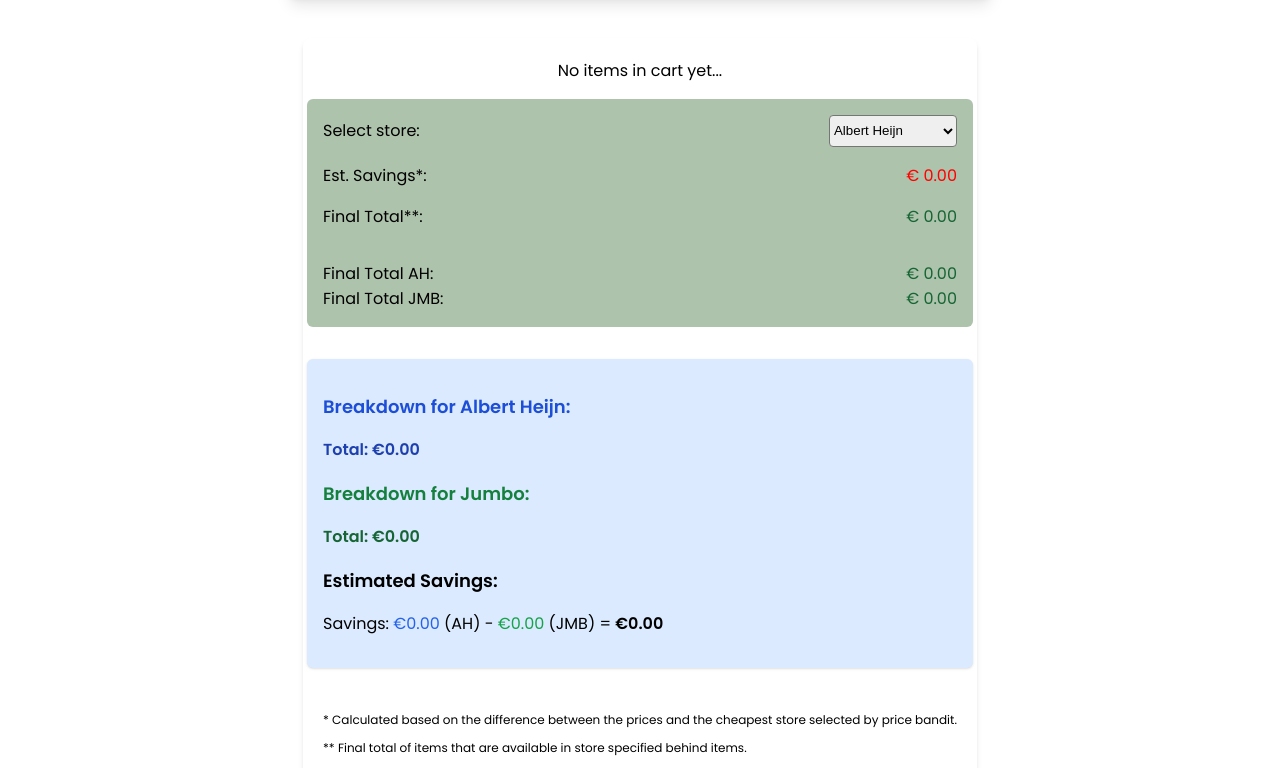
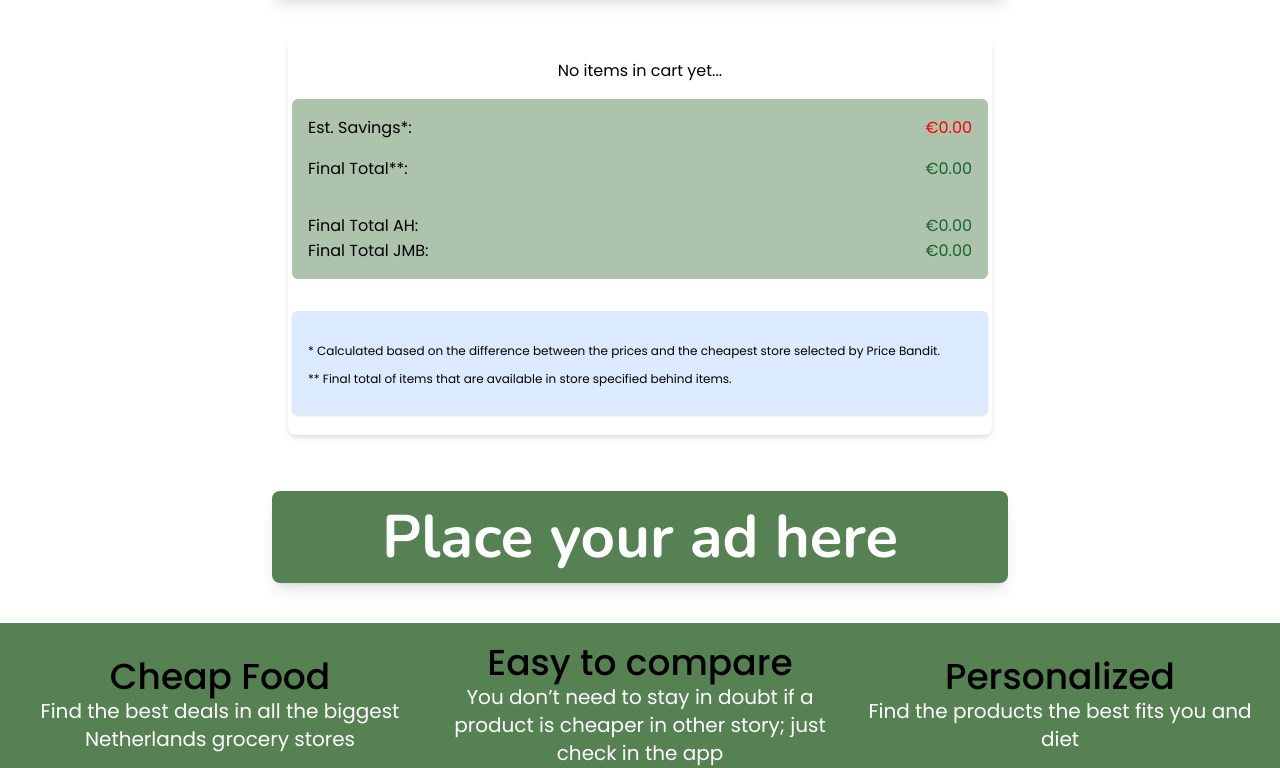
Before and after one commit to Lupphes/hebbes, a Next.js app in the folder frontend/: page /cart in a window 1280 px wide. Shown: the part 519-1287 px from the top of the page. Built offline with nearby package versions, Linux system fonts and the light colour scheme.

Commit message:
feat(#99): Oh Well 4

```diff
--- a/frontend/src/components/Cart.tsx
+++ b/frontend/src/components/Cart.tsx
@@ -1,205 +1,261 @@
-'use client';
+import React, { useState, useEffect } from 'react';
 import type { NextPage } from 'next';
 import CartRow from '@/components/CartRow';
-import React, { useState, useEffect } from 'react';
 
-const findKeyWithLowestSum = (
-  adjustedSumByItemInfoKey: SumByItemInfoKey
-): LowestHighest => {
-  let lowestKey: string = '';
-  let lowestSum: number = 0;
-  let highestSum: number = 0;
-  let unchanged: boolean = true;
+interface SumByItemInfoKey {
+  [key: string]: { sum: number };
+}
 
-  Object.keys(adjustedSumByItemInfoKey).forEach((key) => {
-    const sum = adjustedSumByItemInfoKey[key].sum;
-    if (unchanged) {
-      unchanged = false;
-      lowestSum = sum;
-      lowestKey = key;
-      highestSum = sum;
+interface FinalTotals {
+  AH: number;
+  JMB: number;
+  total: number;
+  savings: number;
+  savingsActual: number;
 }
-    if (sum < lowestSum) {
-      lowestSum = sum;
-      lowestKey = key;
+
+const Cart: NextPage<{ items: Item[] }> = ({ items }) => {
+  const [selectedStores, setSelectedStores] = useState<{
+    [key: number]: number;
+  }>({});
+  const [cartItems, setCartItems] = useState<Item[]>(items);
+  const [finalTotals, setFinalTotals] = useState<FinalTotals>({
+    AH: 0,
+    JMB: 0,
+    total: 0,
+    savings: 0,
+    savingsActual: 0,
+  });
+
+  useEffect(() => {
+    // Initialize selectedStores based on items
+    const initialStores = items.reduce((stores, item) => {
+      const priceAH = item.item_info['ah']?.price;
+      const priceJMB = item.item_info['jmb']?.price;
+
+      let cheaperStoreId = 1; // Default to Albert Heijn (store ID 1)
+      if (priceAH !== undefined && priceJMB !== undefined) {
+        cheaperStoreId = priceAH <= priceJMB ? 1 : 2; // Choose the cheaper store
+      } else if (!priceAH && priceJMB !== undefined) {
+        cheaperStoreId = 2; // Choose Jumbo if AH price is not available
       }
-    if (sum > highestSum) {
-      highestSum = sum;
+
+      return { ...stores, [item.id]: cheaperStoreId };
+    }, {});
+
+    setSelectedStores(initialStores);
+
+    // Update cartItems based on items
+    setCartItems(items);
+
+    // Update totals based on the new items and initialStores
+    calculateAndUpdateTotals(items, initialStores);
+  }, [items]);
+
+  const calculateAndUpdateTotals = (items: Item[], stores: any) => {
+    let totalAH = 0,
+      totalJMB = 0,
+      total = 0,
+      totalCheapest = 0,
+      totalExpensive = 0,
+      totalSelected = 0;
+
+    items.forEach((item) => {
+      const priceAH = item.item_info['ah']?.price;
+      const priceJMB = item.item_info['jmb']?.price;
+      const selectedStoreId = stores[item.id];
+
+      // Add to total based on selected store
+      if (selectedStoreId === 1 && priceAH !== undefined) {
+        totalAH += priceAH * item.cartQuantity;
+        total += priceAH * item.cartQuantity;
+      } else if (selectedStoreId === 2 && priceJMB !== undefined) {
+        totalJMB += priceJMB * item.cartQuantity;
+        total += priceJMB * item.cartQuantity;
+      }
+
+      // Calculate totals for cheapest and most expensive options
+      if (priceAH !== undefined && priceJMB !== undefined) {
+        totalCheapest += Math.min(priceAH, priceJMB) * item.cartQuantity;
+        totalExpensive += Math.max(priceAH, priceJMB) * item.cartQuantity;
+      } else if (priceAH !== undefined) {
+        totalCheapest += priceAH * item.cartQuantity;
+        totalExpensive += priceAH * item.cartQuantity;
+      } else if (priceJMB !== undefined) {
+        totalCheapest += priceJMB * item.cartQuantity;
+        totalExpensive += priceJMB * item.cartQuantity;
+      }
+
+      // Total cost based on selected stores
+      if (selectedStoreId === 1 && priceAH !== Infinity) {
+        totalSelected += priceAH * item.cartQuantity;
+      } else if (selectedStoreId === 2 && priceJMB !== Infinity) {
+        totalSelected += priceJMB * item.cartQuantity;
       }
     });
-  const item: LowestHighest = {
-    lowestKey,
-    lowestSum,
-    highestSum,
-  };
-  return item;
+
+    const savings = totalExpensive - totalCheapest;
+    const moreExpensiveTotal = totalExpensive - totalSelected;
+    const savingsActual = Math.abs(moreExpensiveTotal);
+    setFinalTotals({
+      AH: totalAH,
+      JMB: totalJMB,
+      total,
+      savings,
+      savingsActual,
+    });
   };
 
-const Cart: NextPage<{
-  items: Item[];
-  sumByItemInfoKey: SumByItemInfoKey;
-  adjustedSum: SumByItemInfoKey;
-}> = ({ items, sumByItemInfoKey, adjustedSum }) => {
-  const result = findKeyWithLowestSum(adjustedSum);
-  const [selectedStore, setSelectedStore] = useState<string>('ah');
+  useEffect(() => {
+    calculateAndUpdateTotals(cartItems, selectedStores);
+  }, [cartItems, selectedStores]);
 
-  const handleSelectChange = (event: React.ChangeEvent<HTMLSelectElement>) => {
-    setSelectedStore(event.target.value);
+  const handleItemStoreChange = (itemId: number, storeId: number) => {
+    setSelectedStores((prevStores) => {
+      const newStores = { ...prevStores, [itemId]: storeId };
+      calculateAndUpdateTotals(cartItems, newStores);
+      return newStores;
+    });
   };
 
-  // Calculate estimated savings
-  const estimatedSavings = result ? result.highestSum - result.lowestSum : 0;
-  const finalTotalAH = items.reduce((total, item) => {
-    return item.item_info['ah']
-      ? total + item.item_info['ah'].price * item.cartQuantity
-      : total;
-  }, 0);
+  const handleItemUpdate = (updatedItem: Item) => {
+    setCartItems((prevItems) => {
+      return prevItems.map((item) => {
+        if (item.id === updatedItem.id) {
+          // Ensure the quantity is not less than 1
+          const safeQuantity = Math.max(updatedItem.cartQuantity, 1);
+          return { ...item, cartQuantity: safeQuantity };
+        }
+        return item;
+      });
+    });
+  };
 
-  const finalTotalJMB = items.reduce((total, item) => {
-    return item.item_info['jmb']
-      ? total + item.item_info['jmb'].price * item.cartQuantity
-      : total;
-  }, 0);
-  const finalTotal = items.reduce((total, item) => {
-    const storePrice = item.item_info[selectedStore]
-      ? item.item_info[selectedStore].price
-      : item.item_info[Object.keys(item.item_info)[0]].price; // Fallback to the first available store's price
-    return total + storePrice * item.cartQuantity;
-  }, 0);
+  const handleItemDelete = (itemId: number) => {
+    const updatedItems = cartItems.filter((item) => item.id !== itemId);
+    setCartItems(updatedItems);
+
+    const localCart = localStorage.getItem('cart');
+    let cartItemsInStorage: Item[] = localCart ? JSON.parse(localCart) : [];
+    cartItemsInStorage = cartItemsInStorage.filter(
+      (item) => item.id !== itemId
+    );
+    localStorage.setItem('cart', JSON.stringify(cartItemsInStorage));
+
+    calculateAndUpdateTotals(updatedItems, selectedStores);
+  };
 
   return (
     <div className='mb-4 flex flex-col items-center justify-center gap-4 rounded-lg bg-white p-5 shadow-md'>
-      {/* Cards for each item */}
-      {items.length > 0 ? (
-        items.map((item: Item) => (
+      {/* Items */}
+      {cartItems.length > 0 ? (
+        cartItems.map((item) => (
           <CartRow
+            key={item.id}
             item={item}
-            result={result}
-            selectedStore={selectedStore}
-            key={item.id}
+            selectedStore={selectedStores[item.id]}
+            onStoreChange={handleItemStoreChange}
+            onItemUpdate={handleItemUpdate}
+            onItemDelete={handleItemDelete}
           />
         ))
       ) : (
         <div className='text-center'>No items in cart yet...</div>
       )}
 
-      {/* Cart totals and options */}
-      <div className='w-full rounded-md bg-silver p-4 '>
-        {/* Select Store */}
-        <div className='mb-4 flex items-center justify-between'>
-          <span>Select store:</span>
-          <select
-            onChange={handleSelectChange}
-            className='border-gray-300 h-8 w-32 rounded border'
-          >
-            <option value='ah'>Albert Heijn</option>
-            <option value='jmb'>Jumbo</option>
-          </select>
-        </div>
-
-        {/* Est. Savings and Final Total */}
+      {/* Totals and Savings */}
+      <div className='w-full rounded-md bg-silver p-4'>
         <div className='mb-4 flex items-center justify-between'>
           <span>Est. Savings*:</span>
-          <span className='text-red'>
-            <span className='text-red'>€ {estimatedSavings.toFixed(2)}</span>
-          </span>
+          <span className='text-red'>€{finalTotals.savings.toFixed(2)}</span>
         </div>
         <div className='flex items-center justify-between'>
           <span>Final Total**:</span>
-          <span className='text-green-800'>€ {finalTotal.toFixed(2)}</span>
+          <span className='text-green-800'>
+            €{finalTotals.total.toFixed(2)}
+          </span>
         </div>
-
-        {/* Final Totals for AH and JMB */}
         <div className='mt-8 flex items-center justify-between'>
           <span>Final Total AH:</span>
-          <span className='text-green-800'>€ {finalTotalAH.toFixed(2)}</span>
+          <span className='text-green-800'>€{finalTotals.AH.toFixed(2)}</span>
         </div>
         <div className='flex items-center justify-between'>
           <span>Final Total JMB:</span>
-          <span className='text-green-800'>€ {finalTotalJMB.toFixed(2)}</span>
+          <span className='text-green-800'>€{finalTotals.JMB.toFixed(2)}</span>
         </div>
       </div>
 
       {/* Price Breakdown Section with Enhanced Styling */}
       <div className='mt-4 w-full rounded-md bg-blue-100 p-4 shadow'>
         {/* Breakdown for Albert Heijn */}
+        {finalTotals.AH > 0 && (
           <div className='mb-4'>
             <h3 className='mb-2 text-lg font-bold text-blue-700'>
               Breakdown for Albert Heijn:
             </h3>
-          {items.map(
-            (item) =>
-              item.item_info['ah'] && (
+            {cartItems.map((item) => {
+              if (item.item_info['ah'] && selectedStores[item.id] === 1) {
+                return (
                   <p key={item.id} className='text-sm'>
-                  {item.name}:{' '}
-                  <span className='text-blue-600'>
-                    €{item.item_info['ah'].price.toFixed(2)}
-                  </span>{' '}
-                  x {item.cartQuantity} ={' '}
-                  <span className='font-semibold'>
-                    €
+                    {item.name}: €{item.item_info['ah'].price.toFixed(2)} x{' '}
+                    {item.cartQuantity} = €
                     {(item.item_info['ah'].price * item.cartQuantity).toFixed(
                       2
                     )}
-                  </span>
                   </p>
-              )
-          )}
+                );
+              }
+              return null;
+            })}
             <p className='font-bold text-blue-800'>
-            Total: €{finalTotalAH.toFixed(2)}
+              Total: €{finalTotals.AH.toFixed(2)}
             </p>
           </div>
+        )}
 
         {/* Breakdown for Jumbo */}
+        {finalTotals.JMB > 0 && (
           <div className='mb-4'>
             <h3 className='mb-2 text-lg font-bold text-green-700'>
               Breakdown for Jumbo:
             </h3>
-          {items.map(
-            (item) =>
-              item.item_info['jmb'] && (
+            {cartItems.map((item) => {
+              if (item.item_info['jmb'] && selectedStores[item.id] === 2) {
+                return (
                   <p key={item.id} className='text-sm'>
-                  {item.name}:{' '}
-                  <span className='text-green-600'>
-                    €{item.item_info['jmb'].price.toFixed(2)}
-                  </span>{' '}
-                  x {item.cartQuantity} ={' '}
-                  <span className='font-semibold'>
-                    €
+                    {item.name}: €{item.item_info['jmb'].price.toFixed(2)}x{' '}
+                    {item.cartQuantity} = €
                     {(item.item_info['jmb'].price * item.cartQuantity).toFixed(
                       2
                     )}
-                  </span>
                   </p>
-              )
-          )}
+                );
+              }
+              return null;
+            })}
             <p className='font-bold text-green-800'>
-            Total: €{finalTotalJMB.toFixed(2)}
+              Total: €{finalTotals.JMB.toFixed(2)}
             </p>
           </div>
+        )}
 
         {/* Savings Breakdown */}
+        {finalTotals.JMB > 0 && (
           <div className='mb-4'>
             <h3 className='text-red-700 mb-2 text-lg font-bold'>
-            Estimated Savings:
+              Your Estimated Savings:
             </h3>
             <p>
-            Savings:{' '}
-            <span className='text-blue-600'>€{finalTotalAH.toFixed(2)}</span>{' '}
-            (AH) -{' '}
-            <span className='text-green-600'>€{finalTotalJMB.toFixed(2)}</span>{' '}
-            (JMB) ={' '}
-            <span className='text-red-800 font-semibold'>
-              €{estimatedSavings.toFixed(2)}
-            </span>
+              Cheaper by €{finalTotals.savingsActual.toFixed(2)} by shopping at
+              selected stores
             </p>
           </div>
-      </div>
+        )}
 
         <div className='text-gray-600 mt-4 w-full text-xs'>
           <p>
             * Calculated based on the difference between the prices and the
-          cheapest store selected by price bandit.
+            cheapest store selected by Price Bandit.
           </p>
           <p>
             ** Final total of items that are available in store specified behind
@@ -207,6 +263,7 @@ const Cart: NextPage<{
           </p>
         </div>
       </div>
+    </div>
   );
 };
 
--- a/frontend/src/components/CartRow.tsx
+++ b/frontend/src/components/CartRow.tsx
@@ -1,20 +1,16 @@
 import React, { FC, useState, useEffect, ChangeEvent } from 'react';
 import { useRouter } from 'next/navigation';
-import Image from 'next/image';
-import AH from '@/resources/AH.jpg';
-import JMB from '@/resources/JMB.jpg';
 
 interface CartRowProps {
   item: Item;
-  result: any;
-  selectedStore: string;
+  selectedStore: number;
+  onStoreChange: (itemId: number, storeId: number) => void;
+  onItemUpdate: (updatedItem: Item) => void; // new prop
+  onItemDelete?: (itemId: number) => void;
 }
 
-const findAveragePrice = (itemInfo: { [key: string]: ItemInfo }): number => {
+function findAveragePrice(itemInfo: { [key: string]: ItemInfo }): number {
   const keys = Object.keys(itemInfo);
-  if (keys.length === 0) {
-    return 0;
-  }
   let sum = 0;
   let count = 0;
   for (const key of keys) {
@@ -24,111 +20,110 @@ const findAveragePrice = (itemInfo: { [key: string]: ItemInfo }): number => {
     }
   }
   return count === 0 ? 0 : sum / count;
-};
+}
 
-const CartRow: FC<CartRowProps> = ({ item, result, selectedStore }) => {
+const CartRow: FC<CartRowProps> = ({
+  item,
+  selectedStore,
+  onStoreChange,
+  onItemUpdate,
+  onItemDelete,
+}) => {
   const router = useRouter();
-  const [cartItems, setCartItems] = useState<Item[]>([]);
+  const [cartItem, setCartItem] = useState<Item>(item);
 
   useEffect(() => {
-    if (typeof window !== 'undefined') {
-      const localCart = localStorage.getItem('cart');
-      if (localCart) {
-        setCartItems(JSON.parse(localCart));
-      } else {
-        localStorage.setItem('cart', JSON.stringify([]));
-        setCartItems([]);
-      }
-    }
-  }, []);
+    const localCart = localStorage.getItem('cart');
+    const cartItems = localCart ? JSON.parse(localCart) : [];
+    const foundItem = cartItems.find((ci: Item) => ci.id === item.id);
+    setCartItem(foundItem || item);
+  }, [item]);
 
-  const ClickableProductRow = (itemId: number) => {
-    router.push(`/single-product?id=${itemId}`);
+  useEffect(() => {
+    setCartItem(item);
+  }, [item]);
+
+  const handleStoreChange = (event: ChangeEvent<HTMLSelectElement>) => {
+    const newStoreId = parseInt(event.target.value);
+    onStoreChange(item.id, newStoreId);
+    const updatedItem = { ...item, selectedStore: newStoreId };
+    onItemUpdate(updatedItem);
   };
 
-  const handleInputChange = (event: ChangeEvent<HTMLInputElement>) => {
-    const newValue = event.target.value.replace(/[^0-9]/g, '');
-    const existingItemIndex = cartItems.findIndex(
-      (cartItem) => cartItem.id === item.id
+  const handleQuantityChange = (event: ChangeEvent<HTMLInputElement>) => {
+    const newQuantity = Math.max(1, parseInt(event.target.value)); // Ensure quantity is at least 1
+    const updatedItem = { ...item, cartQuantity: newQuantity };
+    onItemUpdate(updatedItem);
+
+    // Update the item in local storage
+    const localCart = localStorage.getItem('cart');
+    let cartItemsInStorage: Item[] = localCart ? JSON.parse(localCart) : [];
+    cartItemsInStorage = cartItemsInStorage.map((ci) =>
+      ci.id === item.id ? { ...ci, cartQuantity: newQuantity } : ci
     );
-    if (
-      newValue &&
-      existingItemIndex !== -1 &&
-      parseInt(newValue) !== cartItems[existingItemIndex].cartQuantity
-    ) {
-      cartItems[existingItemIndex].cartQuantity = parseInt(newValue);
-      localStorage.setItem('cart', JSON.stringify(cartItems));
-      window.location.reload();
+    localStorage.setItem('cart', JSON.stringify(cartItemsInStorage));
+  };
+
+  const handleDelete = () => {
+    if (onItemDelete) {
+      onItemDelete(item.id);
     }
   };
 
-  const ClickAbleRemoveCartItem = (item: Item) => {
-    const itemIndex = cartItems.findIndex(
-      (cartItem) => cartItem.id === item.id
-    );
-    if (itemIndex !== -1) {
-      cartItems.splice(itemIndex, 1);
-      localStorage.setItem('cart', JSON.stringify(cartItems));
-      window.location.reload();
-    }
+  const formatPrice = (price: number | undefined) => {
+    return price ? price.toFixed(2) : '0.00';
   };
 
-  const keysArray = Object.keys(item.item_info);
-  const selectedStoreInfo = item.item_info[selectedStore];
-  const storeToUse = selectedStoreInfo ? selectedStore : keysArray[0];
-  const storeImageSrc =
-    item.item_info[storeToUse]?.store_id === 1
-      ? AH.src
-      : item.item_info[storeToUse]?.store_id === 2
-      ? JMB.src
-      : '/'; // default image if none available
+  const subtotal = (price: number, quantity: number) => {
+    return formatPrice(price * quantity);
+  };
+
+  const availableStores = Object.keys(item.item_info);
+  const storeKey = selectedStore === 1 ? 'ah' : 'jmb';
+  const price = item.item_info[storeKey]?.price;
 
   return (
     <div className='flex w-full flex-row items-center justify-between space-x-1 rounded-lg bg-white p-2 shadow-md md:p-4'>
-      {/* Product Image and Name */}
-      <div onClick={() => ClickableProductRow(item.id)}>
+      <div onClick={() => router.push(`/single-product?id=${item.id}`)}>
         <img
-          className='mr-4 h-24 w-24 rounded-md sm:h-20 sm:w-20'
-          alt={item.name}
-          src={item.picture_link ? item.picture_link.url : '/'}
+          src={cartItem.picture_link?.url || '/default-image.jpg'}
+          alt={cartItem.name}
+          className='mr-4 h-24 w-24 rounded-md'
         />
-        <div className='text-black'>{item.name}</div>
+        <div className='text-black'>{cartItem.name}</div>
       </div>
 
-      {/* Store */}
-      <div>
-        <img className='h-10 w-12 rounded-md' alt='Store' src={storeImageSrc} />
+      <select
+        value={selectedStore}
+        onChange={handleStoreChange}
+        className='border-gray-300 h-8 rounded border p-1'
+      >
+        {availableStores.map((store) => (
+          <option key={store} value={store === 'ah' ? 1 : 2}>
+            {store === 'ah' ? 'Albert Heijn' : 'Jumbo'}
+          </option>
+        ))}
+      </select>
+
+      <div className='text-black'>€ {formatPrice(price)}</div>
+
+      <div className='text-gray'>
+        €{formatPrice(findAveragePrice(cartItem.item_info))}
       </div>
 
-      {/* Price */}
-      <div className='text-black'>
-        € {item.item_info[storeToUse]?.price.toFixed(2)}
-      </div>
-
-      {/* Average Price */}
-      <div className='text-gray'>
-        € {((findAveragePrice(item.item_info) * 100) / 100).toFixed(2)}
-      </div>
-
-      {/* Quantity */}
       <input
-        className='box-border h-8 w-8 justify-center rounded-md border-[1px] border-solid border-darkgray bg-transparent text-base'
-        placeholder={item.cartQuantity.toString()}
-        type='text'
-        pattern='[0-9]*'
-        onBlur={handleInputChange}
+        className='box-border h-8 w-12 justify-center rounded-md border-[1px] border-solid border-darkgray bg-transparent text-base'
+        type='number'
+        value={cartItem.cartQuantity}
+        onChange={handleQuantityChange}
       />
 
-      {/* Subtotal */}
       <div className='text-black'>
-        € {(item.item_info[storeToUse]?.price * item.cartQuantity).toFixed(2)}
+        €{formatPrice(price * cartItem.cartQuantity)}
       </div>
 
       {/* Delete Button */}
-      <div
-        onClick={() => ClickAbleRemoveCartItem(item)}
-        className='cursor-pointer'
-      >
+      <div onClick={handleDelete} className='cursor-pointer'>
         <svg
           xmlns='http://www.w3.org/2000/svg'
           fill='none'
```
Lines whose indentation alone changed are shown as unchanged.
